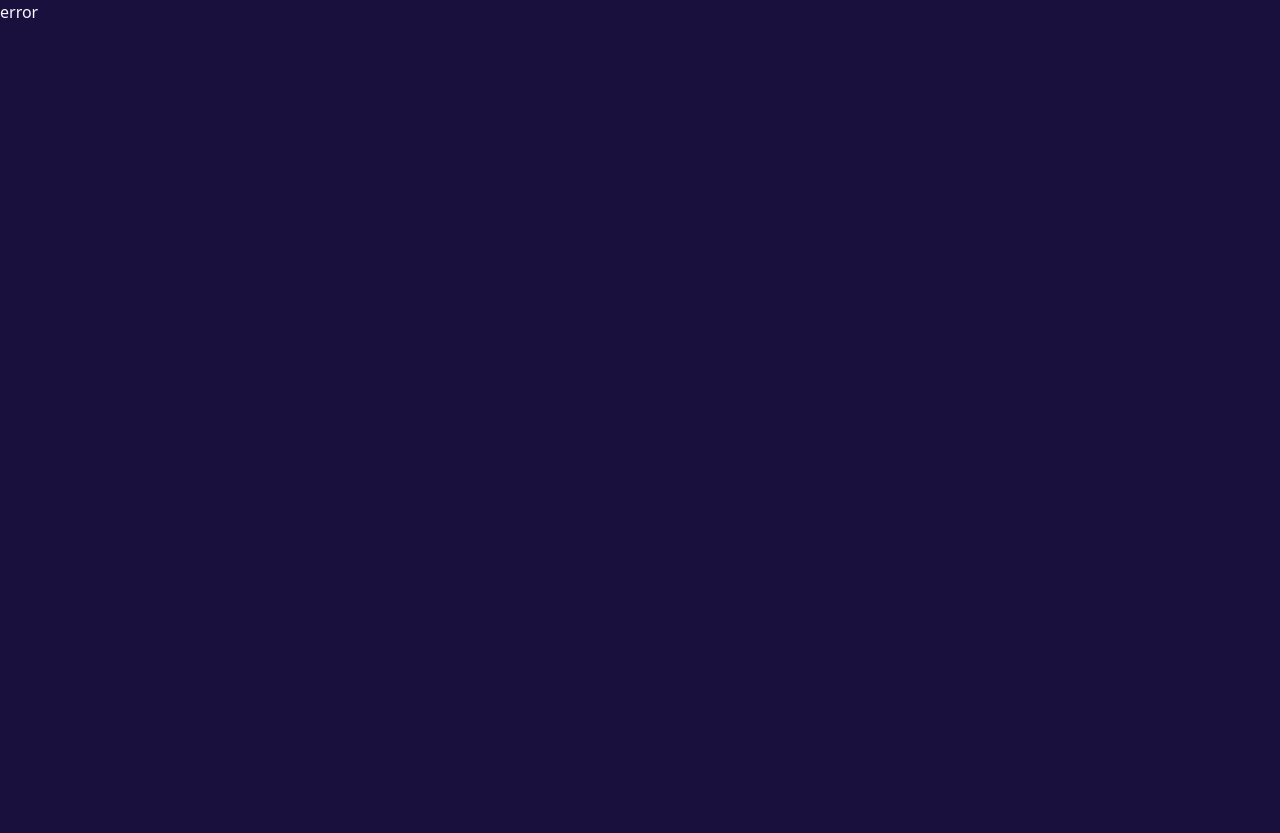
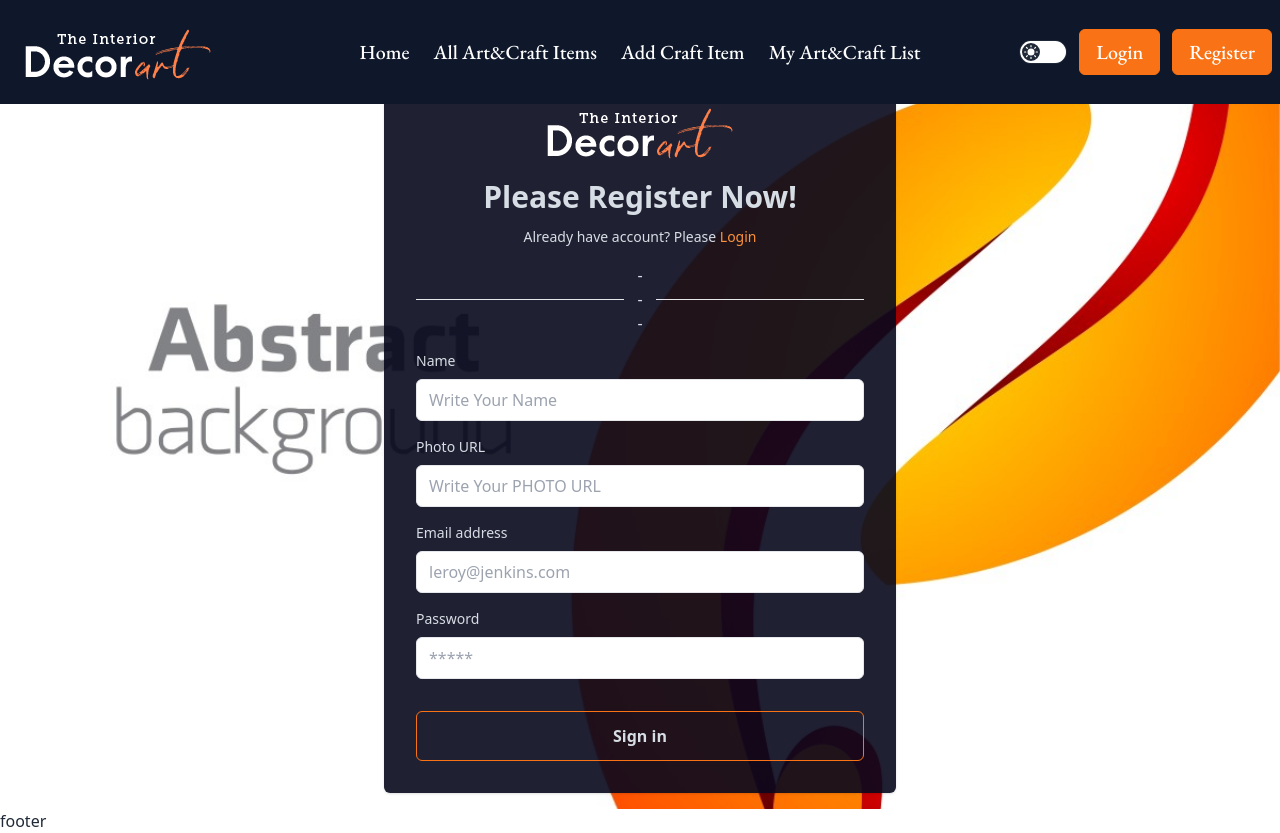
Before and after one commit to Afroza5848/assignment-10-client-side, a React (Vite) app: page /register in a window 1280 px wide. Before the commit this address had no page. Before the commit the page ends 800 px from the top, so only its background shows below. Built offline with nearby package versions, Linux system fonts and the light colour scheme.

Commit message:
login and register Page create done

```diff
--- /dev/null
+++ b/src/Pages/Register/Register.jsx
@@ -0,0 +1,55 @@
+import { Link } from 'react-router-dom';
+import register from '../../assets/image/register.jpg'
+import logo from '../../assets/image/logo.png'
+
+const Register = () => {
+    return (
+        <div>
+            <div className="hero min-h-screen pt-10" style={{ backgroundImage: `url(${register})` }}>
+                <div className="w-full bg-opacity-60"></div>
+                <div className="hero-content text-center text-neutral-content w-full">
+                    <div className="w-full max-w-lg  p-4 rounded-md shadow sm:p-8 bg-[#08081dE6] dark:text-orange-400">
+                        <img className='mx-auto py-5' src={logo} alt="" />
+                        <h2 className="mb-3 text-3xl font-semibold text-center">Please Register Now!</h2>
+                        <p className="text-sm text-center dark:text-gray-600">Already have account? Please
+                            <Link to="/login" href="#" rel="noopener noreferrer" className="focus:underline hover:underline text-orange-400 "> Login</Link>
+                        </p>
+
+                        <div className="flex items-center w-full my-4">
+                            <hr className="w-full dark:text-gray-600" />
+                            <p className="px-3 dark:text-orange-600">---</p>
+                            <hr className="w-full dark:text-gray-600" />
+                        </div>
+                        <form noValidate="" action="" className="space-y-8 ">
+                            <div className="space-y-4">
+                                <div className="space-y-2">
+                                    <label htmlFor="name" className="block text-left text-sm">Name</label>
+                                    <input type="text" name="name" id="name" placeholder="Write Your Name" className="w-full px-3 py-2 border rounded-md dark:border-gray-300 dark:bg-gray-50 dark:text-gray-800 focus:dark:border-violet-600" />
+                                </div>
+                                <div className="space-y-2">
+                                    <label htmlFor="photo" className="block text-left text-sm">Photo URL</label>
+                                    <input type="text" name="photo" id="photo" placeholder="Write Your PHOTO URL" className="w-full px-3 py-2 border rounded-md dark:border-gray-300 dark:bg-gray-50 dark:text-gray-800 focus:dark:border-violet-600" />
+                                </div>
+                                <div className="space-y-2">
+                                    <label htmlFor="email" className="block text-left text-sm">Email address</label>
+                                    <input type="email" name="email" id="email" placeholder="leroy@jenkins.com" className="w-full px-3 py-2 border rounded-md dark:border-gray-300 dark:bg-gray-50 dark:text-gray-800 focus:dark:border-violet-600" />
+                                </div>
+
+                                <div className="space-y-2">
+                                    <div className="flex justify-between">
+                                        <label htmlFor="password" className="text-sm">Password</label>
+
+                                    </div>
+                                    <input type="password" name="password" id="password" placeholder="*****" className="w-full px-3 py-2 border rounded-md dark:border-gray-300 dark:bg-gray-50 dark:text-gray-800 focus:dark:border-violet-600" />
+                                </div>
+                            </div>
+                            <button type="button" className="w-full px-8 py-3 font-semibold rounded-md dark:bg-orange-500 border border-orange-500 dark:text-white hover:bg-transparent hover:text-orange-500">Sign in</button>
+                        </form>
+                    </div>
+                </div>
+            </div>
+        </div>
+    );
+};
+
+export default Register;
--- a/src/Routes/Routes.jsx
+++ b/src/Routes/Routes.jsx
@@ -3,6 +3,7 @@ import Root from "../Layout/Root";
 import ErrorPage from "../Errorpage/ErrorPage";
 import Home from "../Pages/Home/Home";
 import Login from "../Pages/Login/Login";
+import Register from "../Pages/Register/Register";
 
 
 export const router = createBrowserRouter([
@@ -18,6 +19,10 @@ export const router = createBrowserRouter([
          {
             path:"/login",
             element:<Login></Login>
+         },
+         {
+            path:"/register",
+            element:<Register></Register>
          }
       ]
     },
```
Also changed, not shown: src/assets/image/register.jpg (added).
